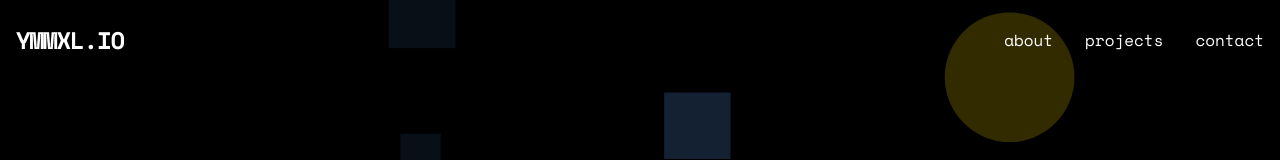
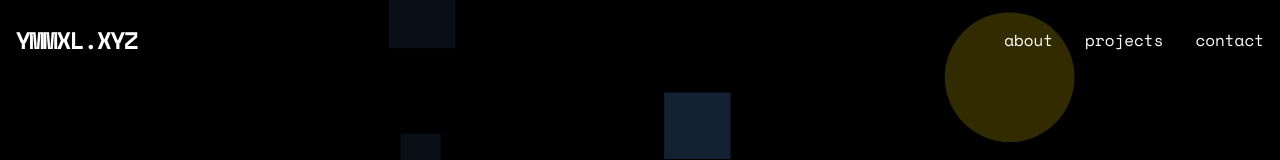
Before and after one commit to ymmxl/ymmxl.github.io, a Next.js app: page / in a window 1280 px wide. Shown: the top 160 px of the page. Built offline with nearby package versions, Linux system fonts and the light colour scheme.

Commit message:
Update page.tsx

```diff
--- a/app/page.tsx
+++ b/app/page.tsx
@@ -80,7 +80,7 @@ export default function Home() {
 
       <header className={`fixed top-0 w-full z-50 transition-all duration-300 ${scrolled ? "bg-black/80 backdrop-blur-md py-4" : "py-6"}`}>
         <div className="container mx-auto px-4 flex justify-between items-center">
-          <h2 className="text-2xl font-bold tracking-tighter">YMMXL.IO</h2>
+          <h2 className="text-2xl font-bold tracking-tighter">YMMXL.XYZ</h2>
           <nav>
             <ul className="flex space-x-8">
               <li><a href="#about" className="hover:text-accent transition-colors duration-300">about</a></li>
```
